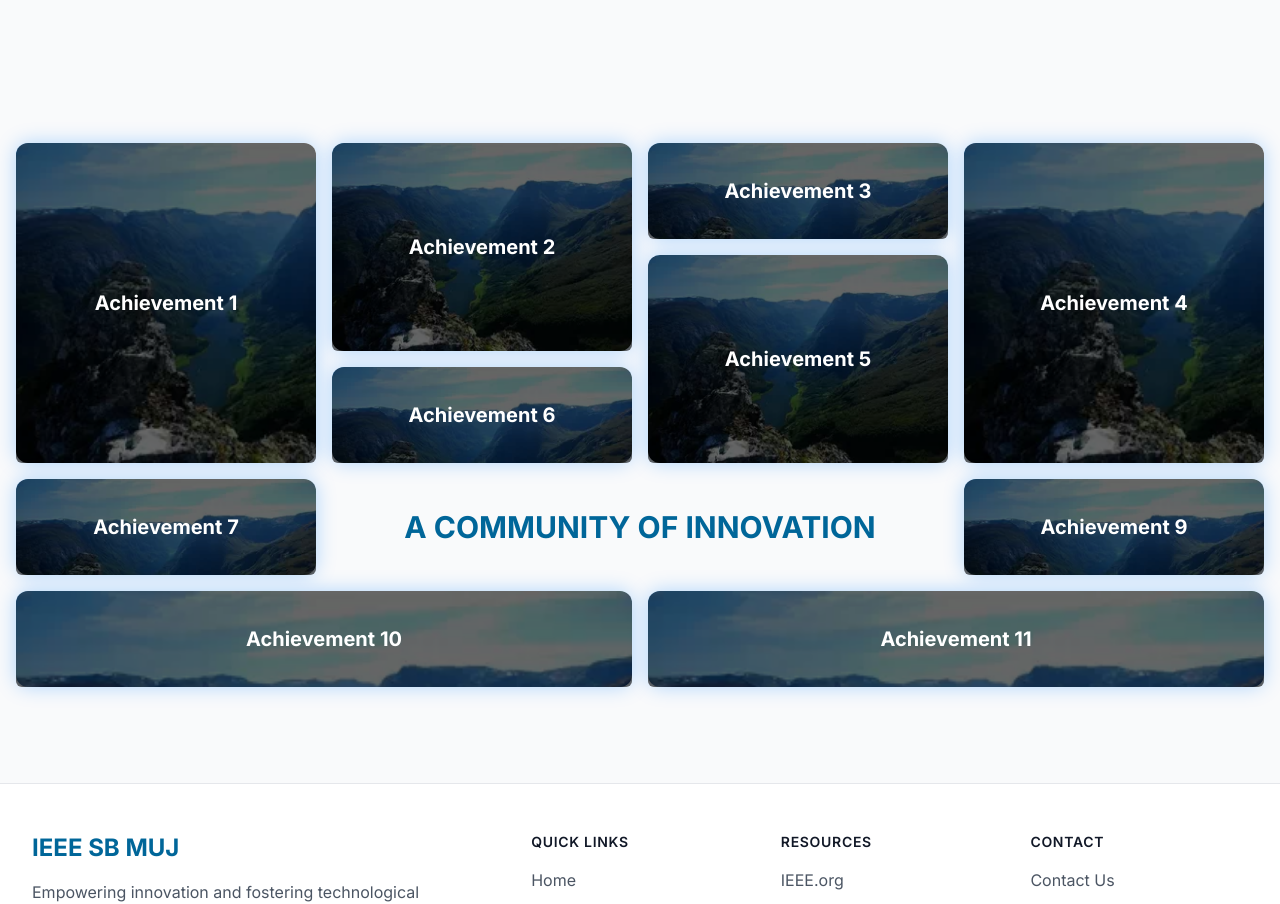
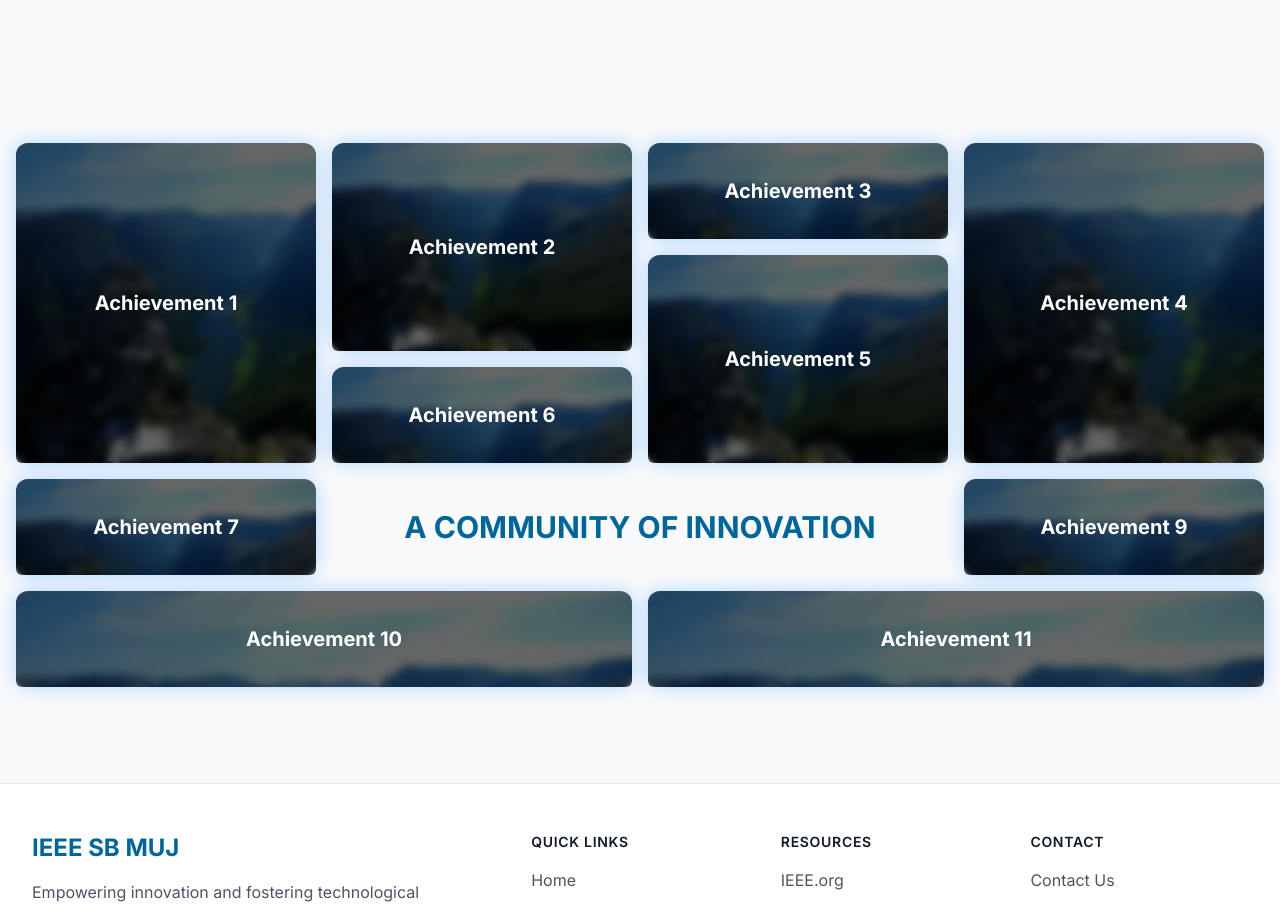
Before and after one commit to slyeet03/IEEE-SB-Website, a React (Vite) app: page / in a window 1280 px wide. Shown: the part 3300-4204 px from the top of the page. Built offline with nearby package versions, Linux system fonts and the light colour scheme.

Commit message:
improved bento look and achievements

```diff
--- a/src/App.jsx
+++ b/src/App.jsx
@@ -2,6 +2,7 @@ import { BrowserRouter as Router, Routes, Route } from "react-router-dom";
 import Navbar from "./components/Navbar";
 import Hero from "./components/Hero";
 import About from "./components/About";
+import Events from "./components/Events";
 import Testimonials from "./components/Testimonials";
 import Achievements from "./components/Achievements";
 import BlogPosts from "./components/BlogPosts";
@@ -10,7 +11,6 @@ import Societies from "./components/Societies";
 import Contact from "./components/Contact";
 import PreEventPage from "./pages/PreEventPage";
 import PostEventPage from "./pages/PostEventPage";
-import Events from "./components/Events";
 
 const events = [
   {
--- a/src/components/Hero.jsx
+++ b/src/components/Hero.jsx
@@ -2,27 +2,27 @@ import { motion } from "framer-motion";
 import { useInView } from "react-intersection-observer";
 import CircuitPattern from "./CircuitPattern";
 import gsap from "gsap";
-import { useState, useEffect, useLayoutEffect, useRef } from "react";
+import { useState, useEffect, useRef, useMemo } from "react";
 import ElectricBackground from "./background";
 
 export default function Hero() {
-  const words = ["Innovation", "Technology", "Collaboration"];
+  const words = useMemo(() => ["Innovation", "Technology", "Collaboration"], []);
   const wordRef = useRef(null);
   const [currentWord, setCurrentWord] = useState(words[0]);
-  let index = 0;
-  const [ref, inView] = useInView({
+  const indexRef = useRef(0);
+  const [ref] = useInView({
     threshold: 0.1,
     triggerOnce: true,
   });
 
   useEffect(() => {
     const interval = setInterval(() => {
-      index = (index + 1) % words.length;
-      setCurrentWord(words[index]);
+      indexRef.current = (indexRef.current + 1) % words.length;
+      setCurrentWord(words[indexRef.current]);
     }, 3000); // Change word every 2 seconds
 
     return () => clearInterval(interval);
-  }, []);
+  }, [words]);
 
   useEffect(() => {
     if (wordRef.current) {
--- a/src/components/background.jsx
+++ b/src/components/background.jsx
@@ -1,5 +1,6 @@
 import { motion } from "framer-motion";
 import { useEffect, useState } from "react";
+import PropTypes from 'prop-types';
 
 const ElectricBackground = ({ children }) => {
   const [pulses, setPulses] = useState([]);
@@ -85,5 +86,8 @@ const ElectricBackground = ({ children }) => {
     </div>
   );
 };
+ElectricBackground.propTypes = {
+  children: PropTypes.node,
+};
 
 export default ElectricBackground;
--- a/src/components/bento.jsx
+++ b/src/components/bento.jsx
@@ -1,9 +1,10 @@
 import PropTypes from "prop-types";
-import { motion } from "framer-motion";
+import { motion, AnimatePresence } from "framer-motion";
 import { useState } from "react";
+import { X } from "lucide-react";
 
 export default function BentoGrid({ items }) {
-  let disp = [
+  const disp = [
     "col-span-1 row-span-3",
     "col-span-1 row-span-2",
     "col-span-1 row-span-1",
@@ -16,15 +17,15 @@ export default function BentoGrid({ items }) {
     "col-span-2 row-span-1",
     "col-span-2 row-span-1",
   ];
-  let index = 0;
-  let glowTransition = {
-    repeat: Infinity,
+
+  const glowTransition = {
+    repeat: Number.POSITIVE_INFINITY,
     repeatType: "reverse",
     duration: 1,
     ease: "easeInOut",
   };
 
-  let glowAnimation = {
+  const glowAnimation = {
     boxShadow: [
       "0px 0px 10px rgba(0, 128, 255, 0.2)",
       "0px 0px 20px rgba(0, 128, 255, 0.3)",
@@ -32,67 +33,106 @@ export default function BentoGrid({ items }) {
     ],
   };
 
-  const [popup, setPopup] = useState({ isOpen: false, title: "", content: "" });
+  const [popup, setPopup] = useState({
+    isOpen: false,
+    title: "",
+    content: "",
+    image: "",
+  });
 
-  const handleItemClick = (title, content) => {
-    setPopup({ isOpen: true, title, content });
+  const handleItemClick = (title, content, image) => {
+    setPopup({ isOpen: true, title, content, image });
   };
+
   const handleClosePopup = () => {
-    setPopup({ isOpen: false, title: "", content: "" });
+    setPopup({ isOpen: false, title: "", content: "", image: "" });
   };
 
   return (
     <>
+      <AnimatePresence>
         {popup.isOpen && (
-        <motion.div className="fixed inset-0 flex items-center justify-center bg-white dark:bg-ieee-dark rounded-xl  z-50 m-10 p-40 overflow-scroll ">
           <motion.div
-            className="bg-white dark:bg-ieee-dark dark:text-white p-4 min-h-[30vh] min-w-[70vw] rounded-lg shadow-lg relative flex-col justify-start items-center"
-            animate={glowAnimation}
-            transition={glowTransition}
-          >
-            <div className="title w-full h-full">
-              <button
-                className="absolute top-2 right-2 text-gray-600 text-3xl"
+            className="fixed inset-0 bg-black/50 backdrop-blur-sm z-50 flex items-center justify-center p-4"
+            initial={{ opacity: 0 }}
+            animate={{ opacity: 1 }}
+            exit={{ opacity: 0 }}
             onClick={handleClosePopup}
           >
-                &times;
+            <motion.div
+              className="bg-white dark:bg-gray-800 rounded-2xl shadow-2xl w-full max-w-3xl overflow-hidden"
+              initial={{ scale: 0.9, opacity: 0 }}
+              animate={{ scale: 1, opacity: 1 }}
+              exit={{ scale: 0.9, opacity: 0 }}
+              transition={{ type: "spring", duration: 0.5 }}
+              onClick={(e) => e.stopPropagation()}
+            >
+              <div className="relative">
+                {popup.image && (
+                  <div className="w-full h-48 md:h-64 overflow-hidden">
+                    <img
+                      src={popup.image || "/placeholder.svg"}
+                      alt={popup.title}
+                      className="w-full h-full object-cover"
+                    />
+                  </div>
+                )}
+                <button
+                  onClick={handleClosePopup}
+                  className="absolute top-4 right-4 p-2 rounded-full bg-black/50 text-white hover:bg-black/70 transition-colors"
+                >
+                  <X className="w-5 h-5" />
                 </button>
               </div>
-            <div className="text-3xl w-full text-center top-4">
-              <h1 className="text-3xl font-bold text-ieee-blue">
+
+              <div className="p-6 md:p-8">
+                <motion.h2
+                  className="text-2xl md:text-3xl font-bold text-ieee-blue mb-4"
+                  initial={{ y: 20, opacity: 0 }}
+                  animate={{ y: 0, opacity: 1 }}
+                  transition={{ delay: 0.1 }}
+                >
                   {popup.title}
-              </h1>
+                </motion.h2>
+                <motion.div
+                  className="prose dark:prose-invert max-w-none"
+                  initial={{ y: 20, opacity: 0 }}
+                  animate={{ y: 0, opacity: 1 }}
+                  transition={{ delay: 0.2 }}
+                >
+                  <p className="text-gray-600 dark:text-gray-300 leading-relaxed">
+                    {popup.content}
+                  </p>
+                </motion.div>
               </div>
-            <br />
-            <div className="text-lg">{popup.content}</div>
             </motion.div>
           </motion.div>
         )}
-      <div
-        className={`flex-col md:grid md:grid-cols-4 md:grid-rows-5 gap-4 p-4 *:rounded-xl *:min-h-24 w-screen`}
-      >
+      </AnimatePresence>
+
+      <div className="flex-col md:grid md:grid-cols-4 md:grid-rows-5 gap-4 p-4 *:rounded-xl *:min-h-24 w-screen">
         {items.map((item, index) =>
-          index != 7 ? (
+          index !== 7 ? (
             <motion.div
-              key={index}
-              className={`bento-item  h-auto flex items-center justify-center text-white text-lg font-bold ${disp[index]}`}
+              key={item.id}
+              className={`bento-item h-auto flex items-center justify-center text-white text-lg font-bold ${disp[index]}`}
               style={{
                 backgroundImage: `url(${item.image})`,
                 backgroundSize: "cover",
               }}
               animate={glowAnimation}
               transition={glowTransition}
-              onHoverStart={() => {}}
-              onHoverEnd={() => {}}
-              whileHover={{ scale: 0.9 }}
-              whileTap={{ scale: 0.01 }}
-              onClick={() => handleItemClick(item.label, item.content)}
+              whileHover={{ scale: 0.98 }}
+              whileTap={{ scale: 0.95 }}
+              onClick={() =>
+                handleItemClick(item.label, item.content, item.image)
+              }
             >
               <div
                 className={`relative w-full rounded-xl h-full bottom-0 left-0 right-0 flex justify-center items-center ${
-                  index != 7 ? "bg-[#000]" : ""
-                } bg-opacity-60 ${
-                  index != 7
+                  index !== 7 ? "bg-black/60" : ""
+                } backdrop-blur-sm transition-all duration-300 hover:bg-black/40 ${
+                  index !== 7
                     ? "dark:text-white text-white"
                     : "dark:text-white text-ieee-blue"
                 } text-xl p-2 rounded-b-md`}
@@ -102,14 +142,10 @@ export default function BentoGrid({ items }) {
             </motion.div>
           ) : (
             <div
-              key={index}
-              className={`bento-item  h-auto flex items-center justify-center text-white text-lg font-bold ${disp[index]}`}
+              key={item.id}
+              className={`bento-item h-auto flex items-center justify-center text-white text-lg font-bold ${disp[index]}`}
             >
-              <motion.div
-                className={` relative rounded-xl w-full h-full bottom-0 left-0 right-0 flex justify-center items-center ${
-                  index != 7 ? "bg-[#000]" : ""
-                } bg-opacity-60 text-ieee-blue text-3xl p-2 rounded-b-md`}
-              >
+              <motion.div className="relative rounded-xl w-full h-full bottom-0 left-0 right-0 flex justify-center items-center bg-opacity-60 text-ieee-blue text-3xl p-2 rounded-b-md">
                 {item.label}
               </motion.div>
             </div>
@@ -120,6 +156,13 @@ export default function BentoGrid({ items }) {
   );
 }
 
-BentoGrid.prototypes = {
-  items: PropTypes.array.isRequired,
+BentoGrid.propTypes = {
+  items: PropTypes.arrayOf(
+    PropTypes.shape({
+      id: PropTypes.number.isRequired,
+      label: PropTypes.string.isRequired,
+      content: PropTypes.string.isRequired,
+      image: PropTypes.string.isRequired,
+    })
+  ).isRequired,
 };
--- a/src/pages/PreEventPage.jsx
+++ b/src/pages/PreEventPage.jsx
@@ -52,7 +52,7 @@ const PreEventPage = ({ events }) => {
               alt={event.title}
               className="w-full h-full object-cover"
             />
-            <span className="inline-block px-2 py-1 text-xs font-semibold text-white bg-ieee-blue rounded absolute top-4 left-4 text-lg">
+            <span className="inline-block px-2 py-1 font-semibold text-white bg-ieee-blue rounded absolute top-4 left-4 text-lg">
               {event.tag}
             </span>
           </div>
```
Also changed, not shown: 1 other file (tests, documents, lock files or other folders). Lines whose indentation alone changed are shown as unchanged.
